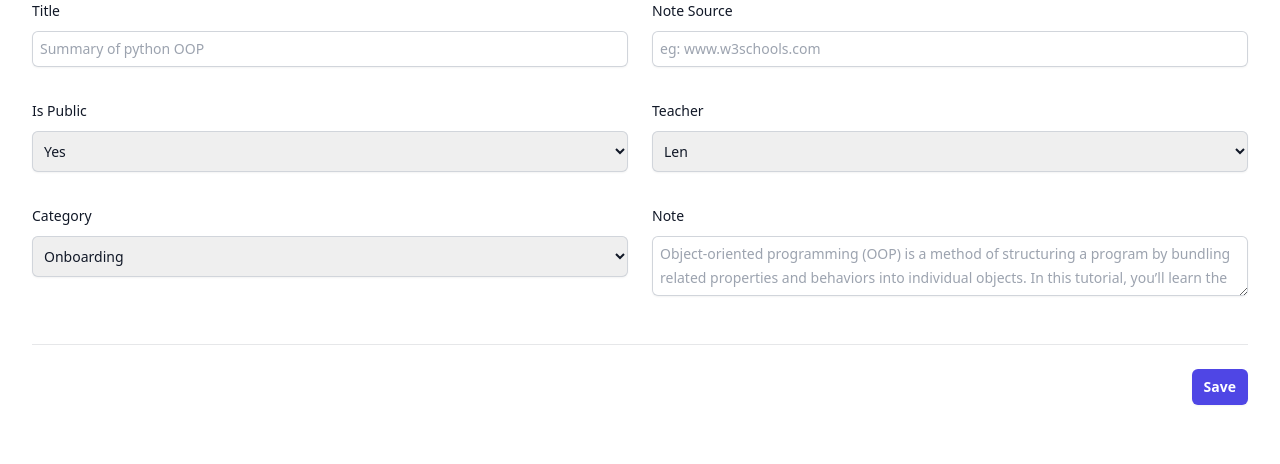
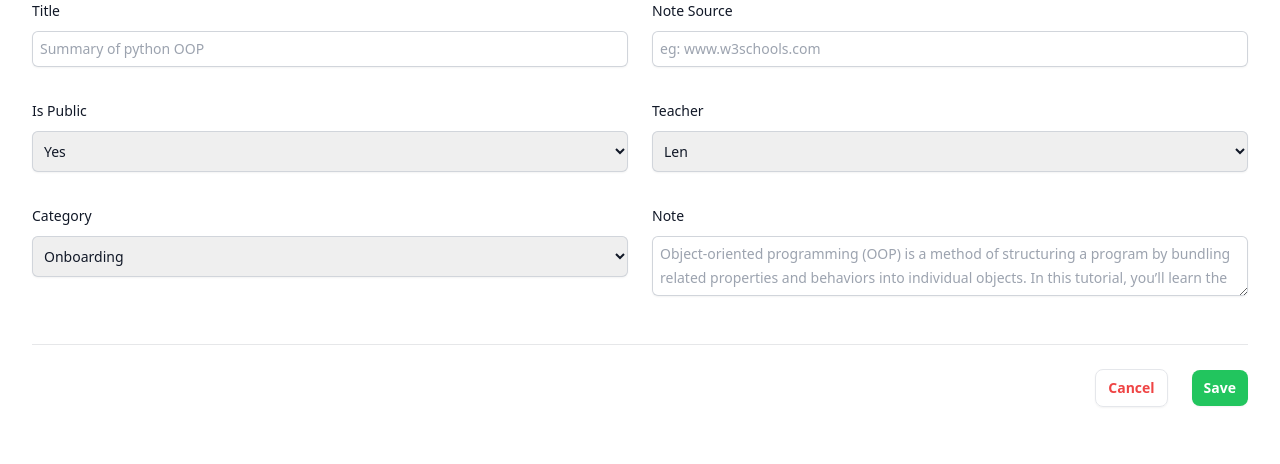
Before and after one commit to NezirNezirevic1054620/test-correct_with_chatgpt, a Flask app: page /notes/create_note in a window 1280 px wide. Shown: the part 109-573 px from the top of the page. Run offline with Flask 3, Linux system fonts and the light colour scheme; the visitor is signed in with stand-in values (Sample User, id 1); data comes from the database, SQL or seed files in the repository; some libraries are stand-ins or nearby versions.

Commit message:
fixed form styling

```diff
--- a/templates/category/category.html.j2
+++ b/templates/category/category.html.j2
@@ -27,7 +27,10 @@
             </div>
         </div>
         <div class="mt-6 flex items-center justify-end gap-x-6">
-            <button type="submit" class="rounded-md bg-indigo-600 px-3 py-2 text-sm font-semibold text-white shadow-sm hover:bg-indigo-500 focus-visible:outline focus-visible:outline-2 focus-visible:outline-offset-2 focus-visible:outline-indigo-600">Save</button>
+            <a href="{{ url_for('category.categories') }}" class="href">
+                <button type="button" class="border rounded-lg text-red-500 px-3 py-2 text-sm font-semibold shadow-sm hover:bg-gray-100 focus-visible:outline focus-visible:outline-2 focus-visible:outline-offset-2 focus-visible:outline-green-600">Cancel</button>
+            </a>
+            <button type="submit" class="rounded-lg bg-green-500 text-white px-3 py-2 text-sm font-semibold shadow-sm hover:bg-green-600 focus-visible:outline focus-visible:outline-2 focus-visible:outline-offset-2 focus-visible:outline-green-600">Save</button>
         </div>
     </div>
 </form>
--- a/templates/category/create_category.html.j2
+++ b/templates/category/create_category.html.j2
@@ -22,7 +22,10 @@
             </div>
         </div>
         <div class="mt-6 flex items-center justify-end gap-x-6">
-            <button type="submit" class="rounded-md bg-indigo-600 px-3 py-2 text-sm font-semibold text-white shadow-sm hover:bg-indigo-500 focus-visible:outline focus-visible:outline-2 focus-visible:outline-offset-2 focus-visible:outline-indigo-600">Save</button>
+           <a href="{{ url_for('category.categories') }}" class="href">
+                <button type="button" class="border rounded-lg text-red-500 px-3 py-2 text-sm font-semibold shadow-sm hover:bg-gray-100 focus-visible:outline focus-visible:outline-2 focus-visible:outline-offset-2 focus-visible:outline-green-600">Cancel</button>
+            </a>
+            <button type="submit" class="rounded-lg bg-green-500 text-white px-3 py-2 text-sm font-semibold shadow-sm hover:bg-green-600 focus-visible:outline focus-visible:outline-2 focus-visible:outline-offset-2 focus-visible:outline-green-600">Save</button>
         </div>
     </div>
 </form>
--- a/templates/note/create_note.html.j2
+++ b/templates/note/create_note.html.j2
@@ -97,7 +97,10 @@
             </div>
         </div>
         <div class="mt-6 flex items-center justify-end gap-x-6">
-            <button type="submit" class="rounded-md bg-indigo-600 px-3 py-2 text-sm font-semibold text-white shadow-sm hover:bg-indigo-500 focus-visible:outline focus-visible:outline-2 focus-visible:outline-offset-2 focus-visible:outline-indigo-600">Save</button>
+            <a href="{{ url_for('notes.notes') }}" class="href">
+                <button type="button" class="border rounded-lg text-red-500 px-3 py-2 text-sm font-semibold shadow-sm hover:bg-gray-100 focus-visible:outline focus-visible:outline-2 focus-visible:outline-offset-2 focus-visible:outline-green-600">Cancel</button>
+            </a>
+            <button type="submit" class="rounded-lg bg-green-500 text-white px-3 py-2 text-sm font-semibold shadow-sm hover:bg-green-600 focus-visible:outline focus-visible:outline-2 focus-visible:outline-offset-2 focus-visible:outline-green-600">Save</button>
         </div>
     </div>
 </form>
--- a/templates/teacher/create_teacher.html.j2
+++ b/templates/teacher/create_teacher.html.j2
@@ -63,7 +63,10 @@
             </div>
         </div>
         <div class="mt-6 flex items-center justify-end gap-x-6">
-            <button type="submit" class="rounded-md bg-indigo-600 px-3 py-2 text-sm font-semibold text-white shadow-sm hover:bg-indigo-500 focus-visible:outline focus-visible:outline-2 focus-visible:outline-offset-2 focus-visible:outline-indigo-600">Save</button>
+            <a href="{{ url_for('teachers.teachers') }}" class="href">
+                <button type="button" class="border rounded-lg text-red-500 px-3 py-2 text-sm font-semibold shadow-sm hover:bg-gray-100 focus-visible:outline focus-visible:outline-2 focus-visible:outline-offset-2 focus-visible:outline-green-600">Cancel</button>
+            </a>
+            <button type="submit" class="rounded-lg bg-green-500 text-white px-3 py-2 text-sm font-semibold shadow-sm hover:bg-green-600 focus-visible:outline focus-visible:outline-2 focus-visible:outline-offset-2 focus-visible:outline-green-600">Save</button>
         </div>
     </div>
 </form>
```
Also changed, not shown: templates/note/note.html.j2 (+10 -7 lines).
